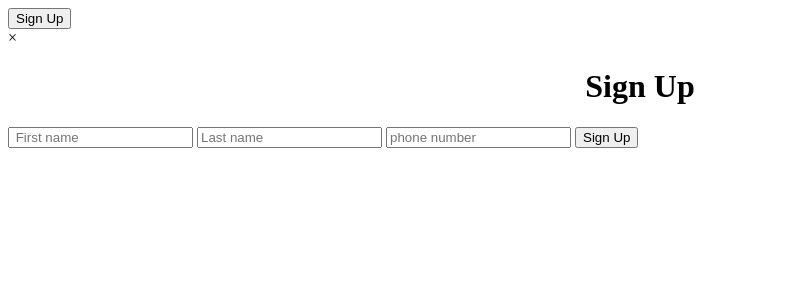
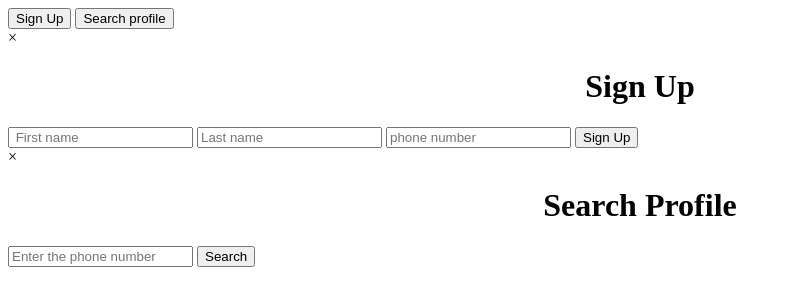
Before and after one commit to TheColorHieu/RewardApp, a plain HTML site: page index.html in a window 1280 px wide. Shown: the whole page, without its empty margins (0-791 px from the left). Drawn offline with Linux system fonts and the light colour scheme.

Commit message:
added the search profile bar

```diff
--- a/index.html
+++ b/index.html
@@ -7,12 +7,13 @@
 </head>
 <body>
     <!-- here we are creating a button to open the modal -->
-    <button onclick="document.getElementById('modal-wrapper').style.display='block'">Sign Up</button>
+    <button onclick="document.getElementById('signup').style.display='block'">Sign Up</button>
+    <button onclick=" document.getElementById('profile').style.display='block'">Search profile</button>
     <!-- next we will be creating the sign up form -->
-    <div id="modal-wrapper" class="modal">
+    <div id="signup" class="modal">
         <form class="modal-content animate" action="/action_page.php">
             <div class="imgcontainer">
-                <span onclick="document.getElementById('modal-wrapper').style.display='none'" class="close" title="Close PopUp">&times;</span>
+                <span onclick="document.getElementById('signup').style.display='none'" class="close" title="Close PopUp">&times;</span>
                 <h1 style="text-align:center">Sign Up</h1>
             </div>
             <div class="container">
@@ -22,5 +23,17 @@
                 <button type="submit">Sign Up</button>
             </div>
         </form>
+        <!-- here we will be adding the function for the search profile -->
+        <div id="profile" class="test">
+            <form class="modal-content animate" action="/action_page.php">
+                <div class="imgcontainer">
+                    <span onclick="document.getElementById('profile').style.display='none'" class="close" title="Close PopUp">&times;</span>
+                    <h1 style="text-align:center">Search Profile</h1>
+                </div>
+                <div class="container">
+                    <input type="text" placeholder="Enter the phone number" name="phone" required>
+                    <button type="submit">Search</button>
+                </div>
+            </form>
 </body>
 </html>
```
